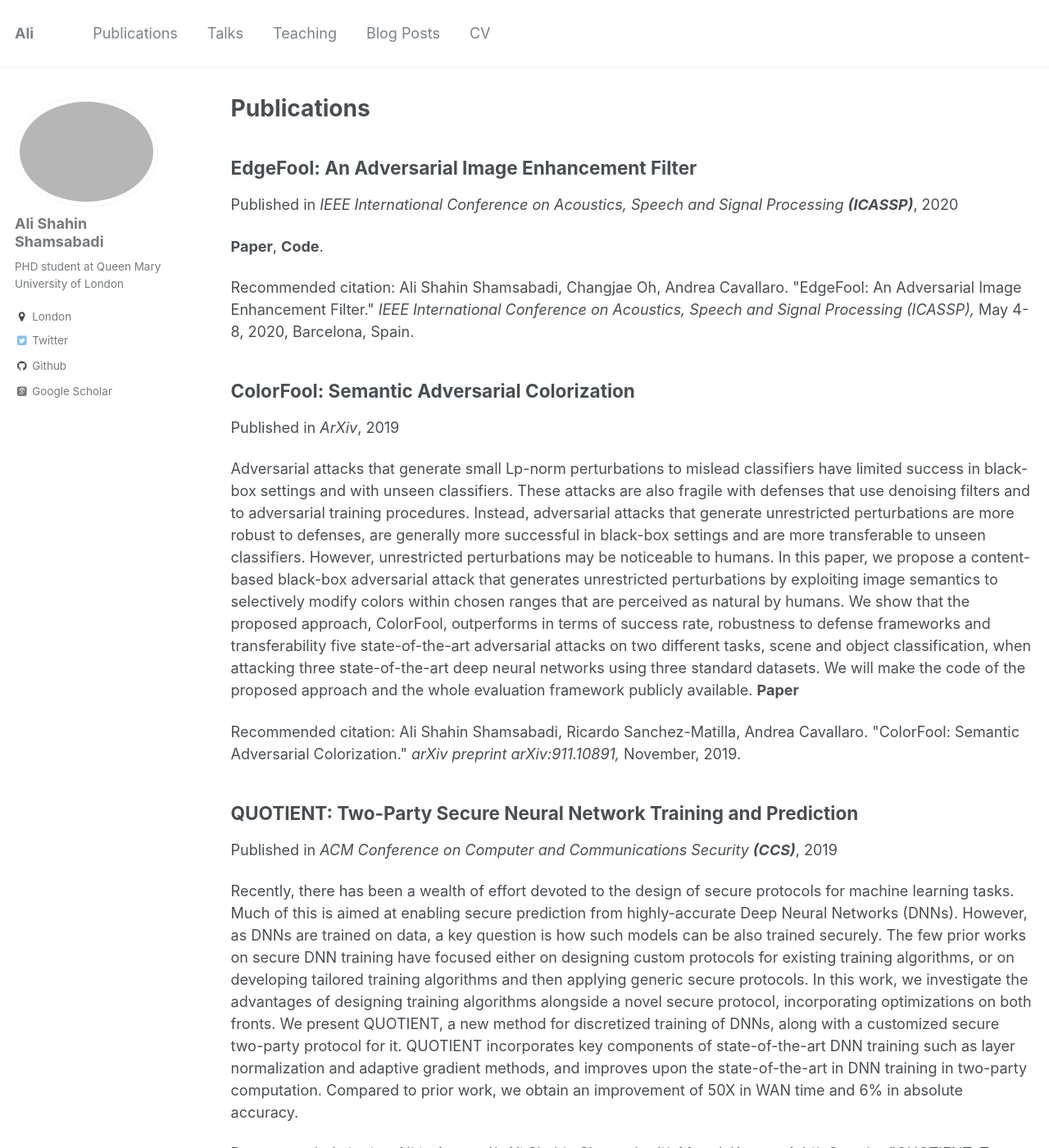
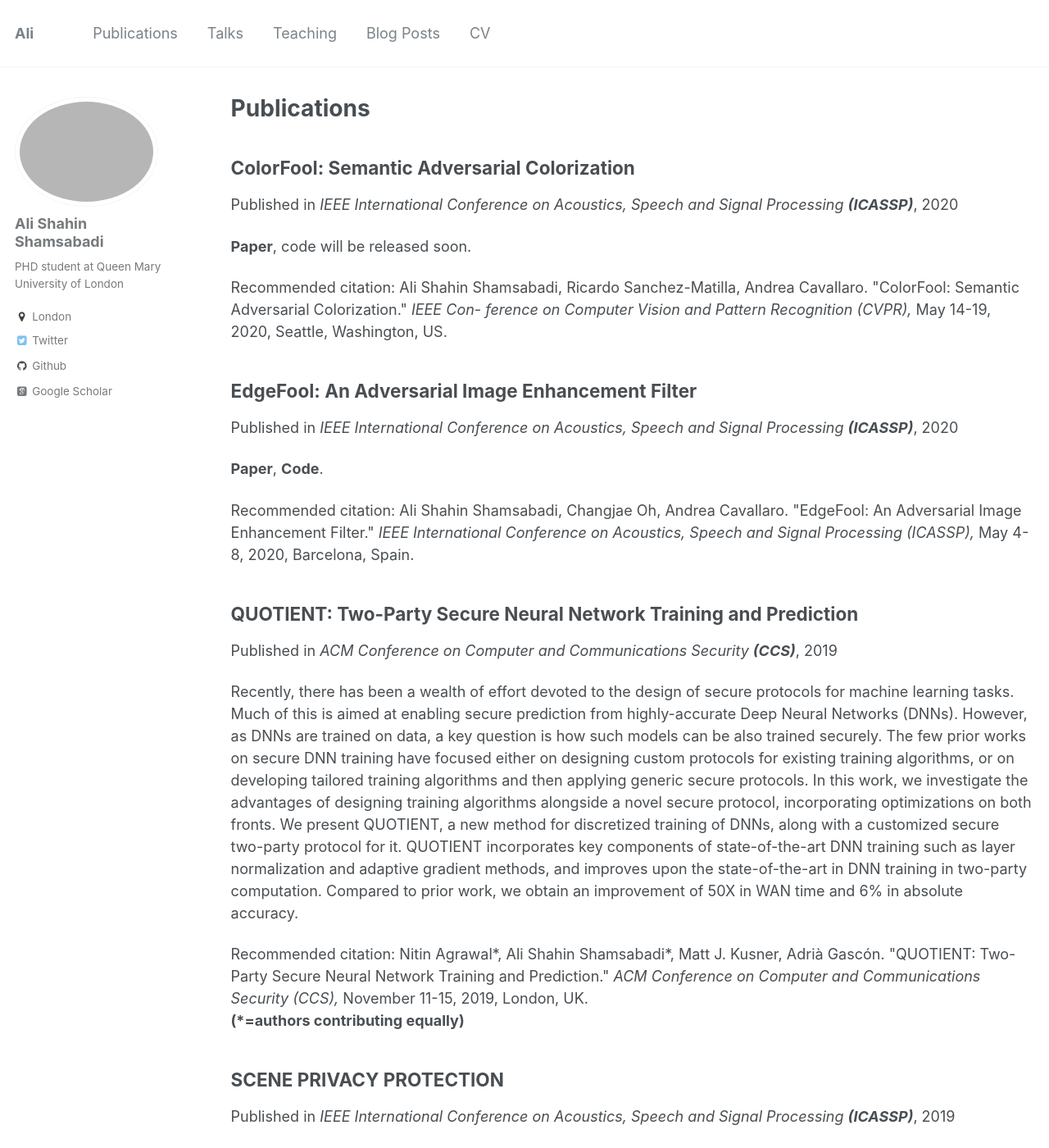
Before and after one commit to AliShahin/AliShahin.github.io, a Jekyll site: the page built from _pages/publications.md, in a window 1280 px wide and 1400 px high. Shown: the whole window at 82% size. Built offline with Jekyll 4.4.1, drawn with Linux system fonts in a browser that asks for light colours; some web fonts are replaced.

Commit message:
update ColorFool

```diff
--- a/_publications/2019_11_25_ColorFool.md
+++ b/_publications/2019_11_25_ColorFool.md
@@ -2,10 +2,11 @@
 title: "ColorFool: Semantic Adversarial Colorization"
 collection: publications
 permalink: /publication/2019_11_25_ColorFool
-excerpt: 'Adversarial attacks that generate small Lp-norm perturbations to mislead classifiers have limited success in black-box settings and with unseen classifiers. These attacks are also fragile with defenses that use denoising filters and to adversarial training procedures. Instead, adversarial attacks that generate unrestricted perturbations are more robust to defenses, are generally more successful in black-box settings and are more transferable to unseen classifiers. However, unrestricted perturbations may be noticeable to humans. In this paper, we propose a content-based black-box adversarial attack that generates unrestricted perturbations by exploiting image semantics to selectively modify colors within chosen ranges that are perceived as natural by humans. We show that the proposed approach, ColorFool, outperforms in terms of success rate, robustness to defense frameworks and transferability five state-of-the-art adversarial attacks on two different tasks, scene and object classification, when attacking three state-of-the-art deep neural networks using three standard datasets. We will make the code of the proposed approach and the whole evaluation framework publicly available. [<b>Paper</b>](https://arxiv.org/pdf/1911.10891.pdf)'
-date: 2019-11-25
-venue: 'ArXiv'
-citation: 'Ali Shahin Shamsabadi, Ricardo Sanchez-Matilla, Andrea Cavallaro. &quot;ColorFool: Semantic Adversarial Colorization.&quot; <i> arXiv preprint arXiv:911.10891, </i> November, 2019.'
+
+excerpt: '[<b>Paper</b>](https://arxiv.org/pdf/1911.10891.pdf), code will be released soon.'
+date: 2020-06-14
+venue: 'IEEE International Conference on Acoustics, Speech and Signal Processing <b> (ICASSP)</b>'
+citation: 'Ali Shahin Shamsabadi, Ricardo Sanchez-Matilla, Andrea Cavallaro. &quot;ColorFool: Semantic Adversarial Colorization.&quot; <i> IEEE Con- ference on Computer Vision and Pattern Recognition (CVPR), </i> May 14-19, 2020, Seattle, Washington, US.'
 ---
 Adversarial attacks that generate small Lp-norm perturbations to mislead classifiers have limited success in black-box settings and with unseen classifiers. These attacks are also fragile with defenses that use denoising filters and to adversarial training procedures. Instead, adversarial attacks that generate unrestricted perturbations are more robust to defenses, are generally more successful in black-box settings and are more transferable to unseen classifiers. However, unrestricted perturbations may be noticeable to humans. In this paper, we propose a content-based black-box adversarial attack that generates unrestricted perturbations by exploiting image semantics to selectively modify colors within chosen ranges that are perceived as natural by humans. We show that the proposed approach, ColorFool, outperforms in terms of success rate, robustness to defense frameworks and transferability five state-of-the-art adver- sarial attacks on two different tasks, scene and object classification, when attacking three state-of-the-art deep neural networks using three standard datasets. We will make the code of the proposed approach and the whole evaluation framework publicly available.
 [Download paper here](https://arxiv.org/pdf/1911.10891.pdf)
```
